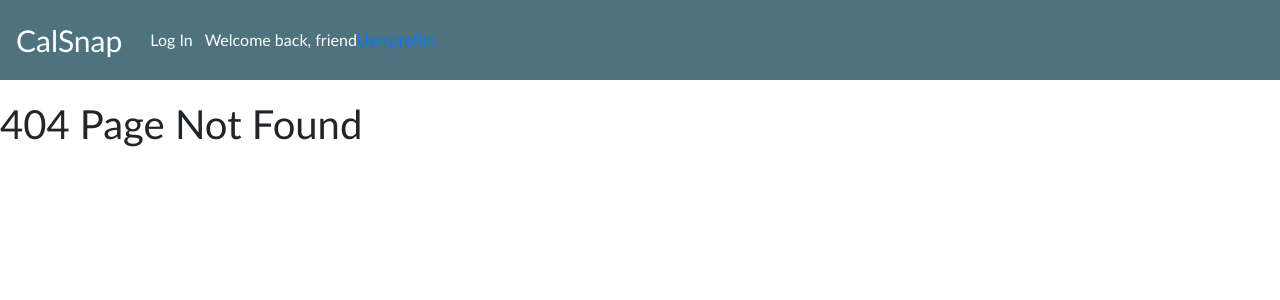
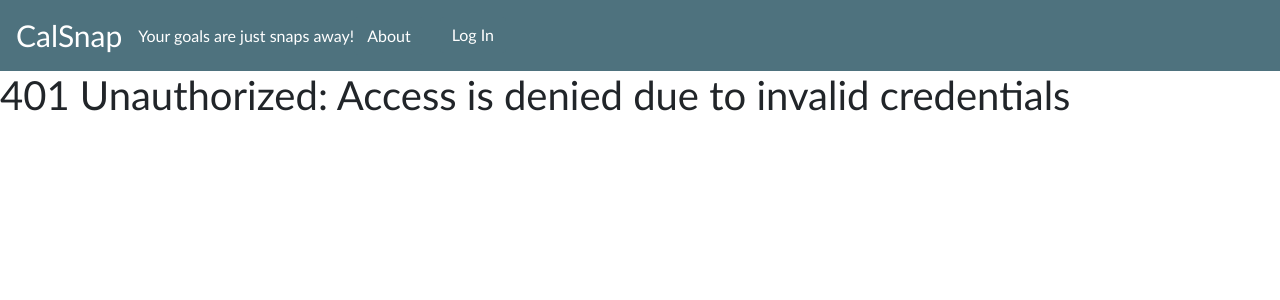
Before and after one commit to cbo2/CalSnap, a React (Create React App) app in the folder client/: page /userprofile in a window 1280 px wide. Before the commit this address had no page. Shown: the top 300 px of the page. Built offline with nearby package versions, Linux system fonts and the light colour scheme; what auth0-js would draw is missing.

Commit message:
Updated the Bootstrap Nav and fixed route issue

```diff
--- a/client/src/App.js
+++ b/client/src/App.js
@@ -4,7 +4,8 @@ import Nav from "./components/Nav";
 import CalorieCount from "./pages/CalorieCount";
 import Callback from "./pages/Callback";
 import UserProfile from "./pages/UserProfile";
-import NoMatch from "./pages/NoMatch.js";
+import About from "./pages/About"
+import NoMatch from "./pages/NoMatch";
 import './App.css';
 
 const App = (props) => (
@@ -15,6 +16,7 @@ const App = (props) => (
         <Route exact path="/" render={() => <CalorieCount {...props} />} />
         <Route path="/callback" render={() => <Callback {...props} />} />
         <Route path="/userprofile" render={() => <UserProfile {...props} />} />
+        <Route path="/about" render={() => <About />} />
         <Route component={NoMatch} />
       </Switch>
     </div>
--- a/client/src/components/AuthButton/AuthButton.css
+++ /dev/null
@@ -1,3 +0,0 @@
-.btn {
-    border-width: 0px;
-}
--- a/client/src/components/AuthButton/AuthButton.js
+++ b/client/src/components/AuthButton/AuthButton.js
@@ -1,13 +1,12 @@
 import React, { Component } from "react";
-import "./AuthButton.css";
 
 class AuthButton extends Component {
     render() {
         const loggedIn = this.props.auth.isAuthenticated();
         if (loggedIn) {
-            return (<button className="btn btn-primary" onClick={this.props.auth.logout}>Log Out</button>)
+            return (<button className="btn btn-primary border-0" onClick={this.props.auth.logout}>Log Out</button>)
         } else {
-            return (<button className="btn btn-primary" onClick={this.props.auth.login}>Log In</button>)
+            return (<button className="btn btn-primary border-0" onClick={this.props.auth.login}>Log In</button>)
         }
     }
 }
--- a/client/src/components/Nav/Nav.css
+++ b/client/src/components/Nav/Nav.css
@@ -1,18 +1,16 @@
 .navbar{
-    height: 80px;
+    /* height: 80px;
     z-index: 100;
     width: 100vw;
     left: 50%;
-    right: 50%;
-    margin-left: -50vw;
-    margin-right: -50vw;
-    margin-bottom: 20px;
+    right: 50%; */
+    /* margin-left: -50vw;
+    margin-right: -50vw; */
     background: rgb(78, 114, 126);
     /* position: fixed; */
 }
 
 .navbar-brand {
-    color: white;
     font-size: 30px;
 }
 
@@ -20,15 +18,5 @@
     /* float: right; */
     /* color: #e74944; */
     background-color: rgb(78, 114, 126);
-    /* margin-top:20px;
-    margin-left: 2px;
-    margin-right: 2px;
-    margin-bottom: 5px; */
-    /* font-size: 11px; */
+
   }
-
-@media screen and (max-width: 1400px) {
-    .scoreboard {
-        height: 100px;
-    }
-  }
--- a/client/src/components/Nav/Nav.js
+++ b/client/src/components/Nav/Nav.js
@@ -1,16 +1,89 @@
-import React from "react";
+import React from 'react';
+import { Link } from "react-router-dom";
+import { Collapse, Navbar, NavbarToggler, NavbarBrand, Nav, NavItem, NavLink } from 'reactstrap';
 import AuthButton from "../AuthButton/AuthButton.js"
 // import CalPal from "../CalPal/CalPal.js"
 import "./Nav.css";
 
-const Nav = (props) => (
-      <div className="navbar navbar-expand-lg">
-        <a className="navbar-brand" href="/">CalSnap</a>
-        <AuthButton {...props}/>
-        <div className="text-white">Welcome back, {props.name}</div>
-        {/* <CalPal {...props}>CalBud</CalPal> */}
-        <a href="/userprofile">Userprofile</a>
-      </div>
-)
 
-export default Nav;
+export default class Example extends React.Component {
+  constructor(props) {
+    super(props);
+
+    this.toggleNavbar = this.toggleNavbar.bind(this);
+    this.state = {
+      collapsed: true
+    };
+  }
+
+  toggleNavbar() {
+    this.setState({
+      collapsed: !this.state.collapsed
+    });
+  }
+
+  render() {
+
+    let message = "";
+
+    if (this.props.auth.isAuthenticated()) {
+      const messages = [`Welcome, ${this.props.name}`]
+
+      // , `You got this, ${this.props.name}`, `You can do it, ${this.props.name}`, `Slow And Steady Wins The Race, ${this.props.name}`, `Like Your Money, Food Should Be Working For You, ${this.props.name}`, `It’s Not A Diet, It’s A Lifestyle Change!`, `Doubt Kills More Dreams Than Failure Ever Will`, `Will Is A Skill, ${this.props.name}`, `Stressed Spelled Backwards Is Desserts. Coincidence? I think not!`, `Strive For Progress, Not Perfection`, `Success Is Never Certain, Failure Is Never Final`, `A Goal Without A Plan Is Just A Wish, ${this.props.name}`, `Success Is The Sum Of Small Efforts, Repeated Day In And Day Out`];
+
+      message = messages[(Math.floor(Math.random() * messages.length))];
+    } else {
+
+      message = "Your goals are just snaps away!"
+    }
+
+    if (this.props.auth.isAuthenticated()) {
+      return (
+        <div>
+          <Navbar light>
+            <NavbarBrand href="/" className="text-white">CalSnap</NavbarBrand>
+            <div className="text-white">{message}</div>
+            <NavbarToggler onClick={this.toggleNavbar} className="mr-2" />
+            <Collapse isOpen={!this.state.collapsed} navbar>
+              <Nav navbar>
+                <NavItem>
+                  <Link to="/" className="btn text-white mr-3 mb-xs-3">Home</Link>
+                </NavItem>
+                <NavItem>
+                  {/* <CalPal {...props}>CalBud</CalPal> */}
+                  <Link to="/userprofile" className="btn text-white mr-3 mb-xs-3">Profile</Link>
+                </NavItem>
+                <NavItem>
+                  <Link to="/about" className="btn text-white mr-3 mb-xs-3">About</Link>
+                </NavItem>
+                <NavItem>
+                  <AuthButton {...this.props} />
+                </NavItem>
+              </Nav>
+            </Collapse>
+          </Navbar>
+        </div>
+      );
+    } else {
+      return (
+        <div>
+          <Navbar light expand="md">
+            <NavbarBrand href="/" className="text-white">CalSnap</NavbarBrand>
+            <div className="text-white">{message}</div>
+            <NavbarToggler onClick={this.toggle} />
+            <Collapse isOpen={this.state.isOpen} navbar>
+              <Nav className="mr-auto" navbar>
+                <NavItem>
+                  <Link to="/about" className="btn text-white mr-3 mb-xs-3">About</Link>
+                </NavItem>
+                <NavItem>
+                  <AuthButton {...this.props} />
+                </NavItem>
+              </Nav>
+            </Collapse>
+          </Navbar>
+        </div>
+      );
+    }
+  }
+}
--- /dev/null
+++ b/client/src/pages/About.js
@@ -0,0 +1,7 @@
+import React from "react";
+
+const About = () => (
+  <h1>TO BE CREATED</h1>
+);
+
+export default About;
--- a/client/src/pages/CalorieCount/CalorieCount.css
+++ b/client/src/pages/CalorieCount/CalorieCount.css
@@ -6,6 +6,7 @@ body {
   /* float: right; */
   /* color: #e74944; */
   background-color: rgb(78, 114, 126);
+  border-color: rgb(78, 114, 126);
   margin-top: 20px;
   margin-left: 2px;
   margin-right: 2px;
--- a/client/src/pages/CalorieCount/CalorieCount.js
+++ b/client/src/pages/CalorieCount/CalorieCount.js
@@ -3,7 +3,7 @@ import React, { Component } from "react";
 // import API from "../../utils/API";
 // import axios from "axios";
 import './CalorieCount.css';
-import { Row, Col, Table } from 'reactstrap';
+import { Table } from 'reactstrap';
 import Caldisplay from "../../components/Caldisplay";
 import Wrapper from "../../components/Wrapper";
 import Container from "../../components/Container";
@@ -36,13 +36,15 @@ class CalorieCount extends Component {
 
     componentDidMount() {
         // calculates remaining calories for day
-        this.loadFood();
+        if (this.props.auth.isAuthenticated()) {
+            this.loadFood();
+        }
 
         API.getUser({
             username: this.props.username
         })
             .then(res => {
-                if (!res.data) {
+                if (!res.data && this.props.auth.isAuthenticated()) {
                     API.createUser({
                         username: this.props.username
                     })
@@ -51,6 +53,7 @@ class CalorieCount extends Component {
                 }
             })
             .catch(err => console.log(err));
+        }
         // temporary location to call nutritionix API
         // API.nutritionixNutritionSearch({})
         // this.nutritionixInstantSearch()
@@ -59,7 +62,6 @@ class CalorieCount extends Component {
         //     searchItem: this.state.searchItem
         // })
         // API.nutritionixBarcodeSearch({})
-    }
 
     loadFood = () => {
         let tomorrow = new Date();
--- /dev/null
+++ b/client/src/pages/Unauthorized.js
@@ -0,0 +1,7 @@
+import React from "react";
+
+const Unauthorized = () => (
+  <h1>401 Unauthorized: Access is denied due to invalid credentials</h1>
+);
+
+export default Unauthorized;
--- a/client/src/pages/UserProfile.js
+++ b/client/src/pages/UserProfile.js
@@ -1,7 +1,7 @@
 import React, { Component } from "react";
 import { Container, Row } from 'reactstrap';
 // import { Link } from "react-router-dom";
-import NoMatch from "./NoMatch.js";
+import Unauthorized from "./Unauthorized";
 import API from "../utils/API";
 
 class UserProfile extends Component {
@@ -13,6 +13,15 @@ class UserProfile extends Component {
             .catch(err => console.log(err));
     };
 
+    deleteUser = (username, id) => {
+        API.deleteFoodsbyUser(username, id)
+            .then(res => {
+                console.log(res)
+                this.props.auth.logout();
+            })
+            .catch(err => console.log(err));
+    };
+
     render() {
         const loggedIn = this.props.auth.isAuthenticated();
         if (loggedIn) {
@@ -20,16 +29,16 @@ class UserProfile extends Component {
                 // <Link to="/">Home</Link>
                 <Container>
                     <Row>
-                        <button className="btn btn-danger" onClick={() => this.deleteFoodsbyUser(this.props.username)}>DELETE ALL DATA</button>
+                        <button className="btn btn-danger mt-3" onClick={() => this.deleteFoodsbyUser(this.props.username)}>DELETE ALL DATA</button>
                     </Row>
                     <br></br>
                     <Row>
-                        <button className="btn btn-danger">DELETE ALL DATA AND PROFILE</button>
+                        <button className="btn btn-danger" onClick={() => this.deleteUser(this.props.username, this.props.auth0UserId)}>DELETE ALL DATA AND PROFILE</button>
                     </Row>
                 </Container>
             )
         } else {
-            return (<NoMatch></NoMatch>)
+            return (<Unauthorized></Unauthorized>)
         }
     }
 };
--- a/client/src/utils/API.js
+++ b/client/src/utils/API.js
@@ -19,7 +19,7 @@ export default {
   },
   // Deletes the foods related to username
   deleteFoodsbyUser: function (username) {
-    return axios.delete(`/api/food/${username}`)
+    return axios.delete(`/api/food/deleteallfoods/${username}`)
   },
   // Deletes the foods & profile related to username & deletes Auth0 profile
   deleteUser: function (username, id) {
```
Also changed, not shown: 2 other files (tests, documents, lock files or other folders).
